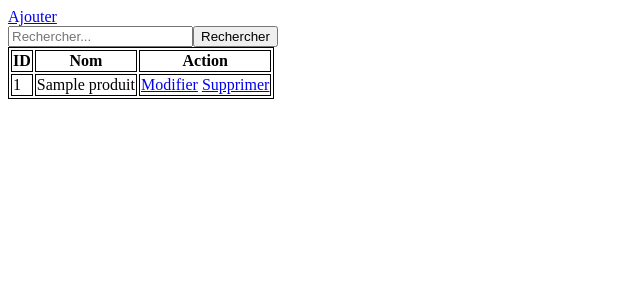
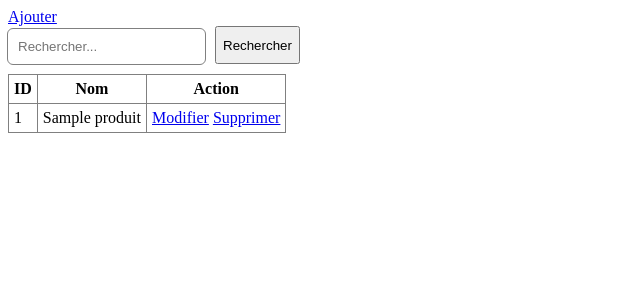
Before and after one commit to branGitfox/TP_DEV_FS, a PHP site: page / in a window 1280 px wide. Shown: the top 300 px of the page, without its empty margins (0-640 px from the left). Run offline with PHP 8.4, Linux system fonts and the light colour scheme; tables that the repository leaves empty or names only in its code hold one stand-in row (values such as "Sample post").

Commit message:
docs: ajout des interfaces

```diff
--- a/edit.php
+++ b/edit.php
@@ -29,7 +29,7 @@ if(isset($_POST['produit']) && !empty($_POST['produit'])) {
     <form action="" method="POST">
         <label for="produit">Produit</label>
         <input type="text" id="produit" name="produit" value="<?=$nom['nom'] ?>">
-        <button type="submit">Ajouter</button>
+        <button type="submit">Modifier</button>
     </form>
 </body>
 </html>
--- a/index.php
+++ b/index.php
@@ -20,7 +20,24 @@ $produits = $pdo->query("SELECT * FROM produits WHERE nom LIKE '%{$q}%'");
 </head>
 <style>
     table, th, td {
-        border: 1px solid black;
+        border: 1px solid gray;
+        border-collapse: collapse;
+        padding:5px;
+
+    }
+
+    input{
+        border-radius:5px;
+        outline:.5px solid gray;
+        border:none;
+        padding:10px;
+        margin-right: 10px;
+        margin-top: 3px;
+    }
+
+    table{
+        border-radius:5px;
+        margin-top:10px;
     }
     </style>
 <body>
```
Also changed, not shown: README.md.
